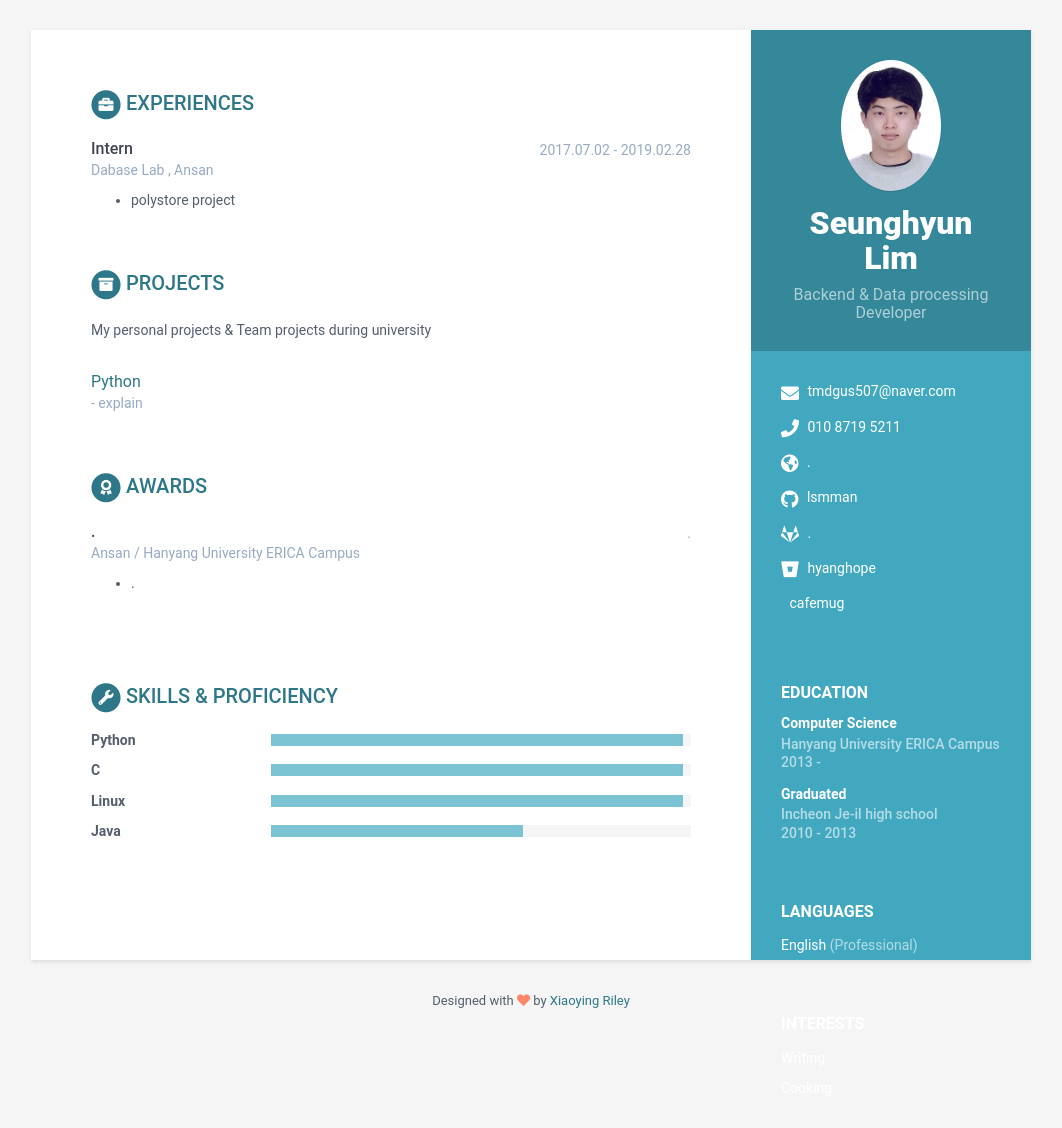
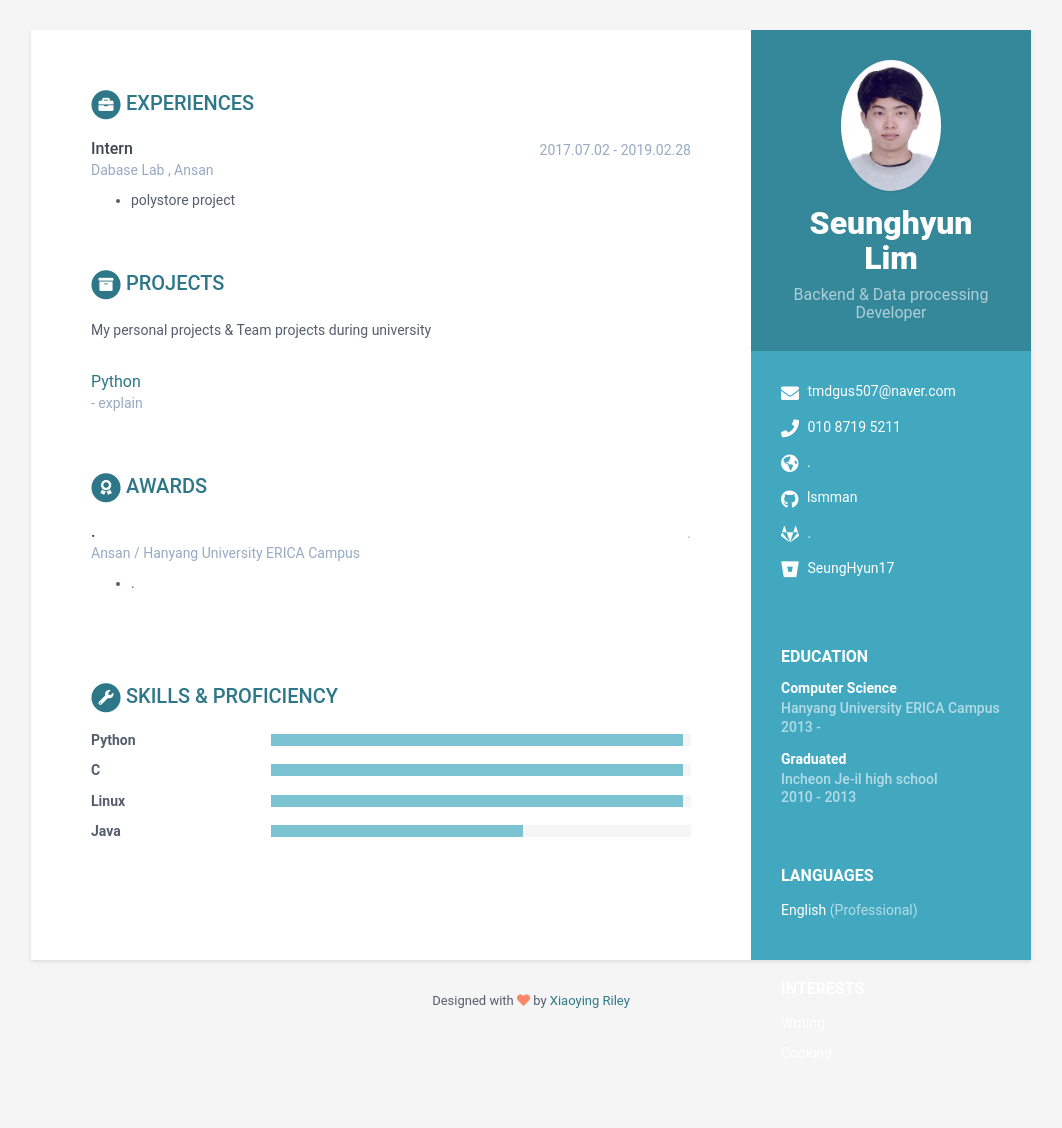
Before and after one commit to lsmman/lsmman-resume.github.io, a Jekyll site: the page built from index.html, in a window 1280 px wide. Shown: the whole page, without its empty margins (109-1171 px from the left). Built offline with Jekyll 4.4.1, drawn with Linux system fonts in a browser that asks for light colours; after the commit the page ends 1093 px from its top, so only the background shows below that.

Commit message:
init blogg

```diff
--- a/_data/data.yml
+++ b/_data/data.yml
@@ -17,8 +17,7 @@ sidebar:
     website: . #do not add http://
     github: lsmman
     gitlab: .
-    bitbucket: hyanghope
-    acmicpc: cafemug
+    bitbucket: SeungHyun17
 
 
     languages:
```
